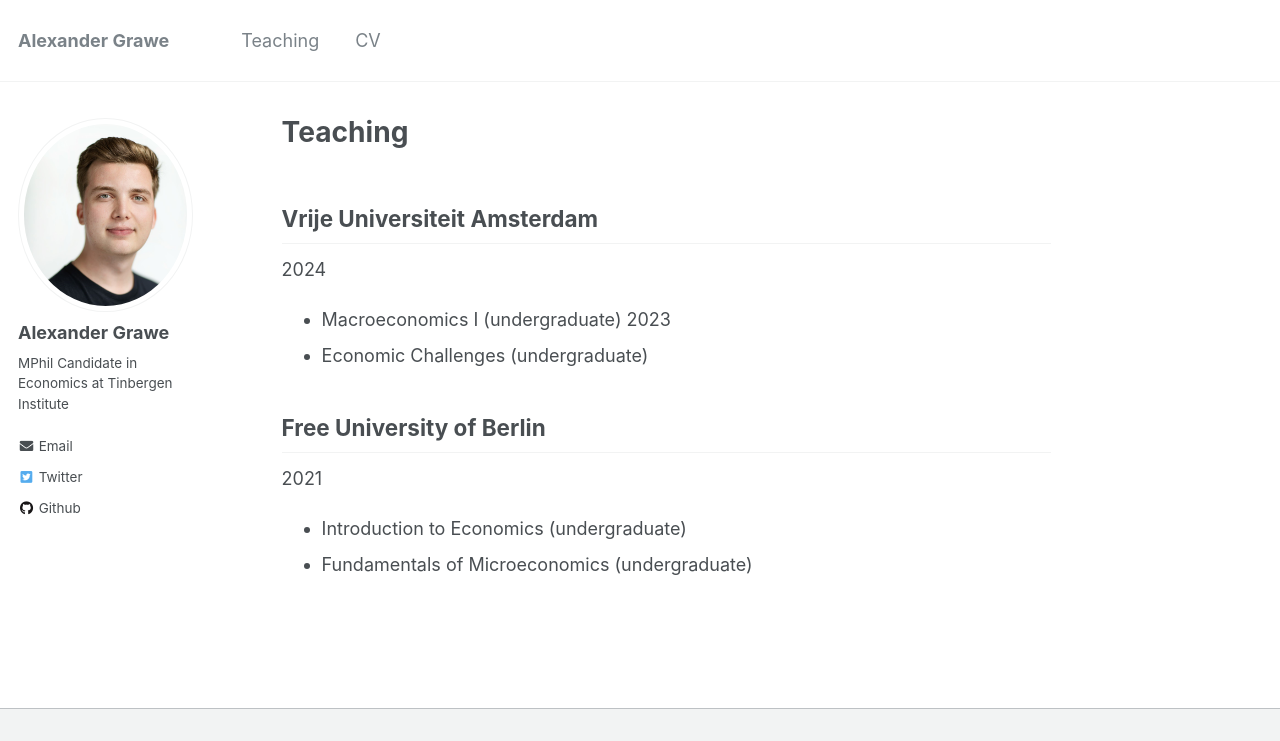
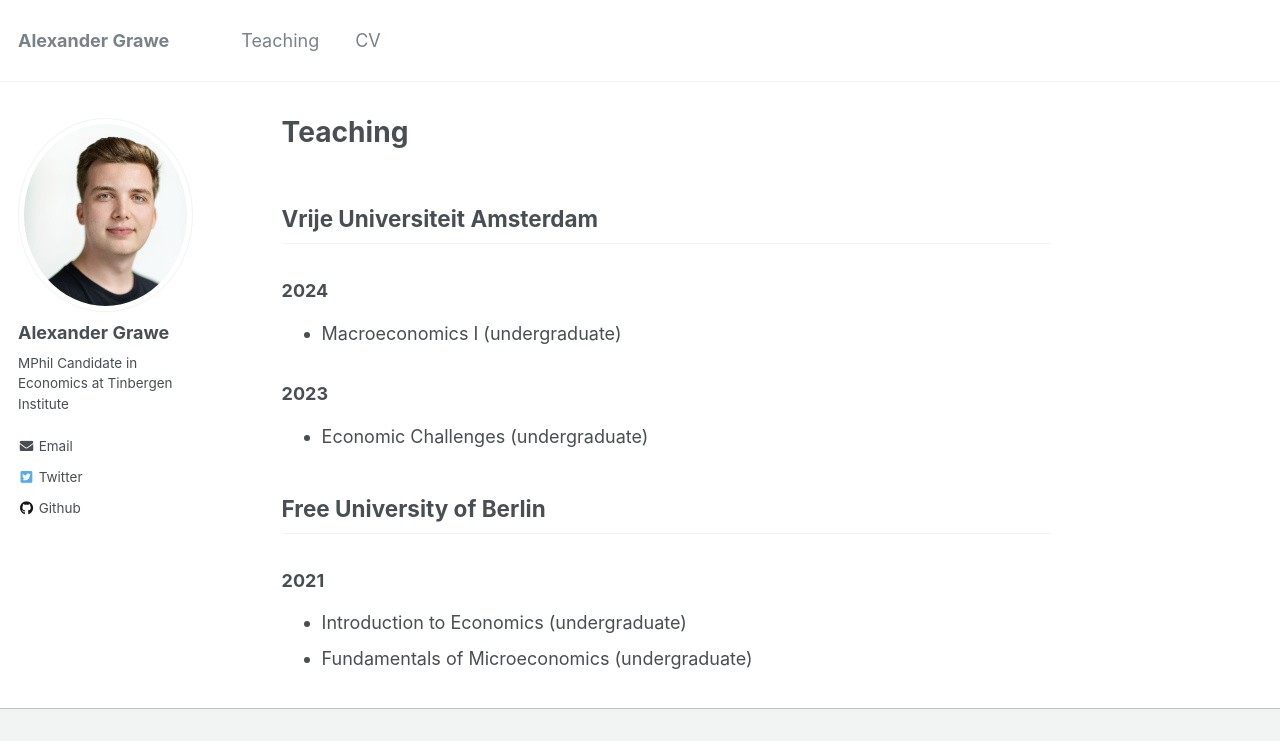
Before and after one commit to agrawe/agrawe.github.io, a Jekyll site: the page built from _pages/teaching.md, in a window 1280 px wide, cut to the strip 0-741 px from the top of the page. Built offline with Jekyll 4.4.1, drawn with Linux system fonts in a browser that asks for light colours.

```diff
--- a/_pages/teaching.md
+++ b/_pages/teaching.md
@@ -6,13 +6,14 @@ author_profile: true
 
 ## Vrije Universiteit Amsterdam
 
-2024
+### 2024
 - Macroeconomics I (undergraduate)
-2023
+
+### 2023
 - Economic Challenges (undergraduate)
 
 ## Free University of Berlin
 
-2021
+### 2021
 - Introduction to Economics (undergraduate)
 - Fundamentals of Microeconomics (undergraduate)
```
